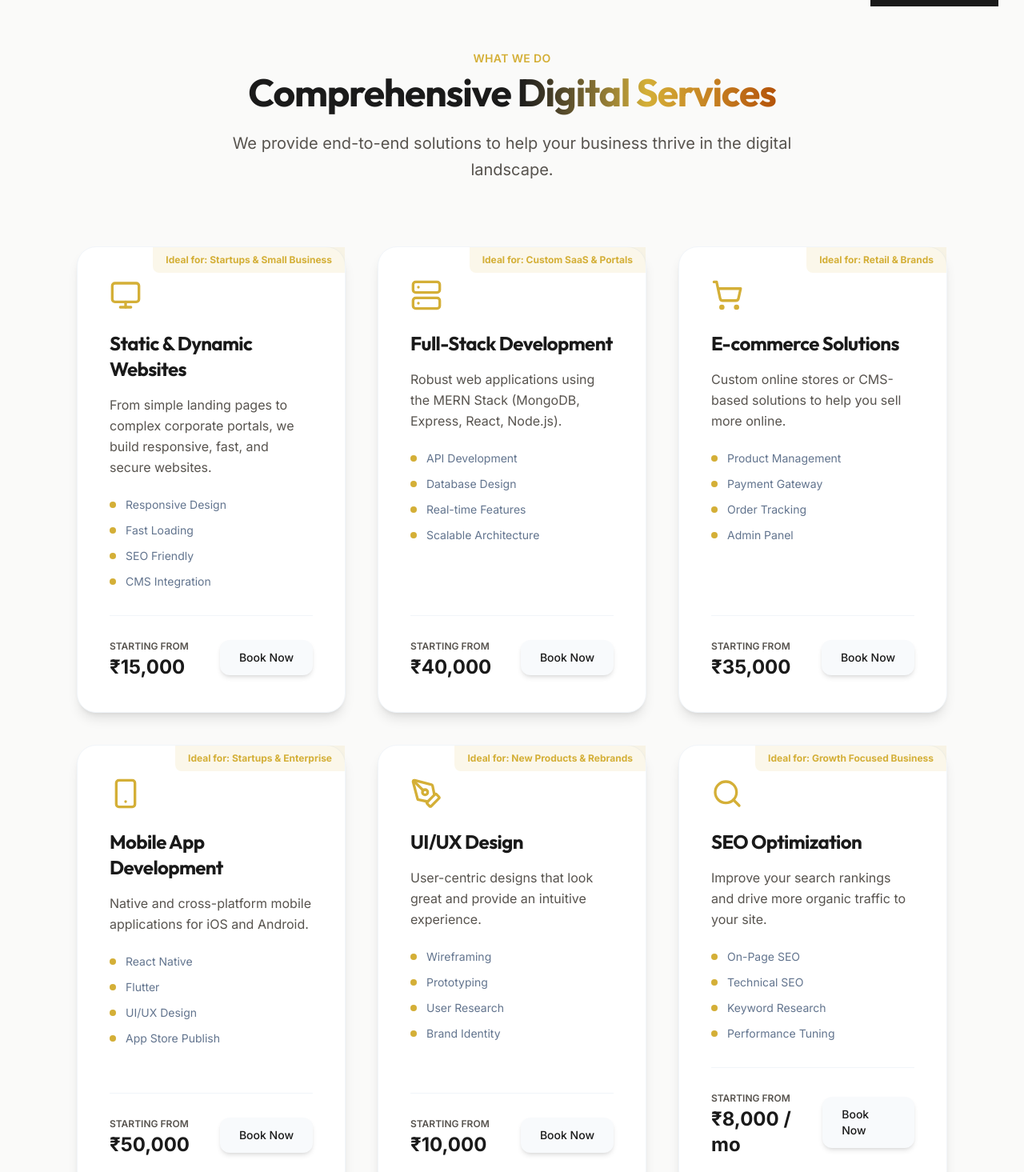
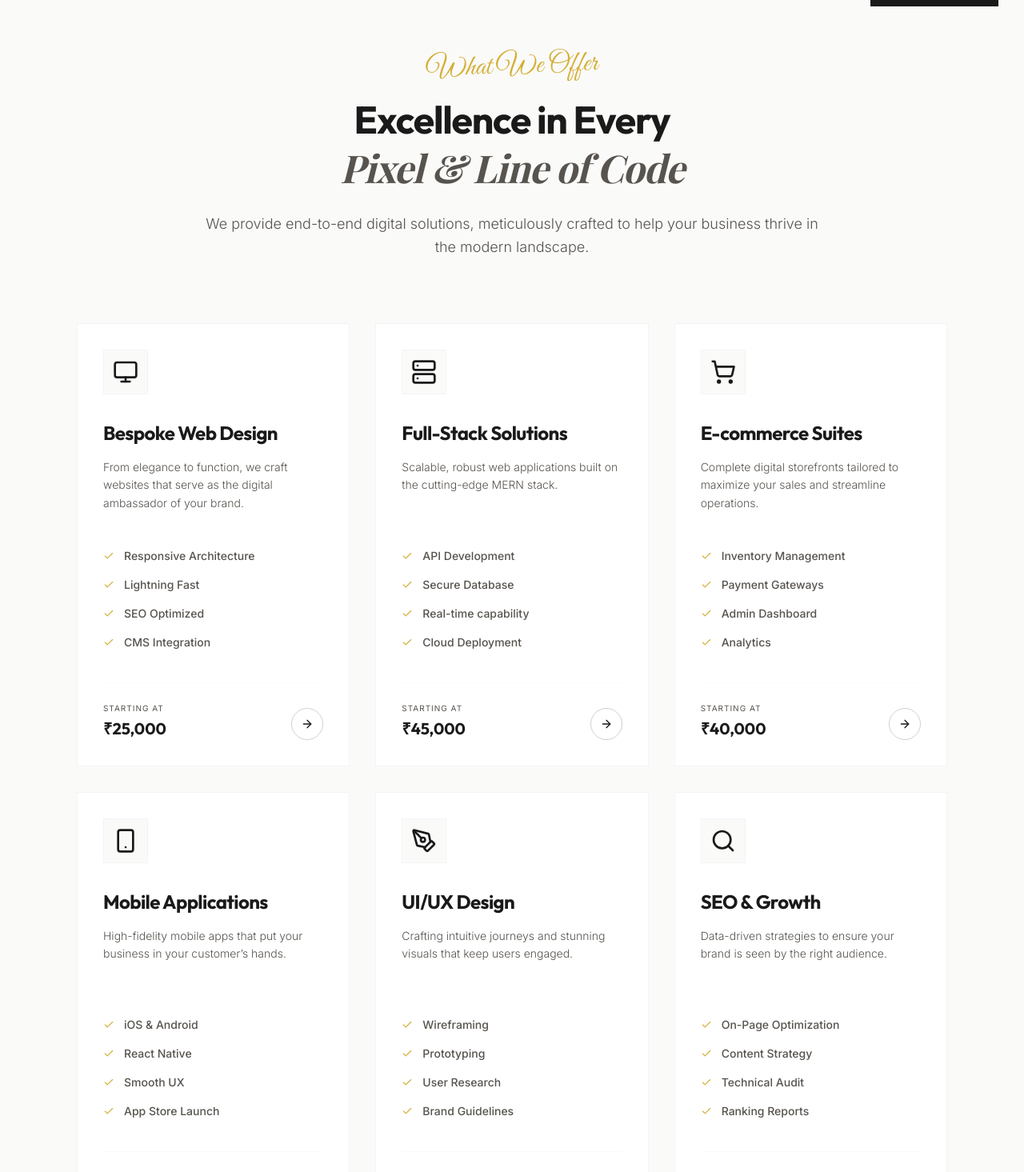
Before and after one commit to uzmaansaricse/techpoint, a React (Vite) app: page /services in a window 1280 px wide. Shown: the part 65-1530 px from the top of the page at 80% size. Built offline with nearby package versions, Linux system fonts and the light colour scheme; a web font is replaced by a local one.

Commit message:
Refactored all inner page to match the "Luxury White/Gold" theme.

```diff
--- a/src/pages/ServicesPage.jsx
+++ b/src/pages/ServicesPage.jsx
@@ -1,56 +1,56 @@
 import React from 'react';
 import SEO from '../components/SEO';
-import { Monitor, ShoppingCart, Smartphone, Search, Server, PenTool } from 'lucide-react';
+import { Monitor, ShoppingCart, Smartphone, Search, Server, PenTool, ArrowRight, Check } from 'lucide-react';
 import { Link } from 'react-router-dom';
 
 const servicesList = [
     {
-        icon: <Monitor size={40} />,
-        title: 'Static & Dynamic Websites',
-        description: 'From simple landing pages to complex corporate portals, we build responsive, fast, and secure websites.',
-        features: ['Responsive Design', 'Fast Loading', 'SEO Friendly', 'CMS Integration'],
-        price: '₹15,000',
-        ideal: 'Startups & Small Business'
+        icon: <Monitor size={32} />,
+        title: 'Bespoke Web Design',
+        description: 'From elegance to function, we craft websites that serve as the digital ambassador of your brand.',
+        features: ['Responsive Architecture', 'Lightning Fast', 'SEO Optimized', 'CMS Integration'],
+        price: '₹25,000',
+        ideal: 'Brands & Startups'
     },
     {
-        icon: <Server size={40} />,
-        title: 'Full-Stack Development',
-        description: 'Robust web applications using the MERN Stack (MongoDB, Express, React, Node.js).',
-        features: ['API Development', 'Database Design', 'Real-time Features', 'Scalable Architecture'],
-        price: '₹40,000',
-        ideal: 'Custom SaaS & Portals'
+        icon: <Server size={32} />,
+        title: 'Full-Stack Solutions',
+        description: 'Scalable, robust web applications built on the cutting-edge MERN stack.',
+        features: ['API Development', 'Secure Database', 'Real-time capability', 'Cloud Deployment'],
+        price: '₹45,000',
+        ideal: 'SaaS & Enterprise'
     },
     {
-        icon: <ShoppingCart size={40} />,
-        title: 'E-commerce Solutions',
-        description: 'Custom online stores or CMS-based solutions to help you sell more online.',
-        features: ['Product Management', 'Payment Gateway', 'Order Tracking', 'Admin Panel'],
-        price: '₹35,000',
-        ideal: 'Retail & Brands'
+        icon: <ShoppingCart size={32} />,
+        title: 'E-commerce Suites',
+        description: 'Complete digital storefronts tailored to maximize your sales and streamline operations.',
+        features: ['Inventory Management', 'Payment Gateways', 'Admin Dashboard', 'Analytics'],
+        price: '₹40,000',
+        ideal: 'Retailers'
     },
     {
-        icon: <Smartphone size={40} />,
-        title: 'Mobile App Development',
-        description: 'Native and cross-platform mobile applications for iOS and Android.',
-        features: ['React Native', 'Flutter', 'UI/UX Design', 'App Store Publish'],
-        price: '₹50,000',
-        ideal: 'Startups & Enterprise'
+        icon: <Smartphone size={32} />,
+        title: 'Mobile Applications',
+        description: 'High-fidelity mobile apps that put your business in your customer’s hands.',
+        features: ['iOS & Android', 'React Native', 'Smooth UX', 'App Store Launch'],
+        price: '₹60,000',
+        ideal: 'Growth Ventures'
     },
     {
-        icon: <PenTool size={40} />,
+        icon: <PenTool size={32} />,
         title: 'UI/UX Design',
-        description: 'User-centric designs that look great and provide an intuitive experience.',
-        features: ['Wireframing', 'Prototyping', 'User Research', 'Brand Identity'],
-        price: '₹10,000',
-        ideal: 'New Products & Rebrands'
+        description: 'Crafting intuitive journeys and stunning visuals that keep users engaged.',
+        features: ['Wireframing', 'Prototyping', 'User Research', 'Brand Guidelines'],
+        price: '₹15,000',
+        ideal: 'Product Teams'
     },
     {
-        icon: <Search size={40} />,
-        title: 'SEO Optimization',
-        description: 'Improve your search rankings and drive more organic traffic to your site.',
-        features: ['On-Page SEO', 'Technical SEO', 'Keyword Research', 'Performance Tuning'],
-        price: '₹8,000 / mo',
-        ideal: 'Growth Focused Business'
+        icon: <Search size={32} />,
+        title: 'SEO & Growth',
+        description: 'Data-driven strategies to ensure your brand is seen by the right audience.',
+        features: ['On-Page Optimization', 'Content Strategy', 'Technical Audit', 'Ranking Reports'],
+        price: '₹10,000 / mo',
+        ideal: 'All Businesses'
     }
 ];
 
@@ -58,48 +58,56 @@ const ServicesPage = () => {
     return (
         <div className="pt-32 pb-24 bg-bg-light min-h-screen">
             <SEO title="Services" />
+
             <div className="container mx-auto px-6 md:px-12 lg:px-24">
                 {/* Header */}
-                <div className="text-center mb-20 animate-fade-in">
-                    <span className="text-accent font-semibold tracking-wide text-sm uppercase mb-2 block">What We Do</span>
-                    <h1 className="text-4xl md:text-5xl font-display font-bold text-primary mb-6">
-                        Comprehensive <span className="text-gradient">Digital Services</span>
+                <div className="text-center mb-20 animate-fade-in max-w-3xl mx-auto">
+                    <span className="font-cursive text-4xl text-accent mb-4 block transform -rotate-2">
+                        What We Offer
+                    </span>
+                    <h1 className="text-4xl md:text-5xl font-display font-bold text-primary mb-6 leading-tight">
+                        Excellence in Every <br />
+                        <span className="font-serif italic text-secondary">Pixel & Line of Code</span>
                     </h1>
-                    <p className="text-lg md:text-xl text-secondary max-w-3xl mx-auto leading-relaxed">
-                        We provide end-to-end solutions to help your business thrive in the digital landscape.
+                    <p className="text-lg text-secondary mx-auto leading-relaxed font-light">
+                        We provide end-to-end digital solutions, meticulously crafted to help your business thrive in the modern landscape.
                     </p>
                 </div>
 
                 {/* Services Grid */}
-                <div className="grid md:grid-cols-2 lg:grid-cols-3 gap-10">
+                <div className="grid md:grid-cols-2 lg:grid-cols-3 gap-8">
                     {servicesList.map((service, index) => (
-                        <div key={index} className="bg-white rounded-3xl p-10 shadow-lg hover:shadow-xl transition-all duration-300 border border-slate-100 group relative flex flex-col">
-                            <div className="absolute top-0 right-0 bg-accent/10 text-accent text-xs font-bold px-4 py-2 rounded-bl-lg">
-                                Ideal for: {service.ideal}
+                        <div key={index} className="bg-white p-8 border border-gray-100 hover:border-gold/30 hover:shadow-gold transition-all duration-500 group relative flex flex-col">
+                            {/* Top Badge */}
+                            <div className="absolute top-0 right-0 bg-primary text-gold text-[10px] font-bold uppercase tracking-widest px-3 py-1 opacity-0 group-hover:opacity-100 transition-opacity duration-300">
+                                {service.ideal}
                             </div>
 
-                            <div className="text-accent mb-6 transform group-hover:scale-110 transition-transform duration-300">
+                            <div className="w-14 h-14 bg-bg-light border border-gray-100 flex items-center justify-center text-primary mb-8 group-hover:bg-primary group-hover:text-gold transition-colors duration-500">
                                 {service.icon}
                             </div>
-                            <h3 className="text-2xl font-bold text-primary mb-4">{service.title}</h3>
-                            <p className="text-secondary mb-6 leading-relaxed">{service.description}</p>
 
-                            <ul className="space-y-3 mb-8 flex-1">
+                            <h3 className="text-2xl font-display font-bold text-primary mb-4">{service.title}</h3>
+                            <p className="text-secondary mb-8 leading-relaxed text-sm font-light min-h-[80px]">
+                                {service.description}
+                            </p>
+
+                            <ul className="space-y-4 mb-10 flex-1">
                                 {service.features.map((feature, idx) => (
-                                    <li key={idx} className="flex items-center text-sm text-slate-500">
-                                        <span className="w-2 h-2 bg-accent rounded-full mr-3"></span>
+                                    <li key={idx} className="flex items-center text-sm text-secondary font-medium">
+                                        <Check size={14} className="text-accent mr-3" />
                                         {feature}
                                     </li>
                                 ))}
                             </ul>
 
-                            <div className="pt-6 border-t border-slate-100 flex items-center justify-between">
+                            <div className="pt-6 border-t border-gray-50 flex items-end justify-between">
                                 <div>
-                                    <span className="text-xs text-secondary uppercase font-semibold">Starting from</span>
-                                    <div className="text-2xl font-bold text-primary">{service.price}</div>
+                                    <span className="text-[10px] text-secondary uppercase tracking-widest block mb-1">Starting At</span>
+                                    <div className="text-xl font-bold text-primary font-display">{service.price}</div>
                                 </div>
-                                <Link to="/contact" className="px-6 py-3 bg-slate-50 text-primary font-medium rounded-xl hover:bg-accent hover:text-white transition-colors text-sm shadow-md">
-                                    Book Now
+                                <Link to="/contact" className="w-10 h-10 border border-primary/20 flex items-center justify-center rounded-full text-primary hover:bg-accent hover:border-accent hover:text-white transition-all duration-300">
+                                    <ArrowRight size={16} />
                                 </Link>
                             </div>
                         </div>
@@ -107,14 +115,14 @@ const ServicesPage = () => {
                 </div>
 
                 {/* CTA Section */}
-                <div className="mt-28 text-center">
-                    <div className="glass-panel p-12 rounded-3xl max-w-4xl mx-auto relative overflow-hidden shadow-xl hover:shadow-2xl transition-shadow">
-                        <div className="absolute top-0 right-0 w-64 h-64 bg-accent/20 rounded-full blur-3xl -z-10"></div>
-                        <h2 className="text-3xl md:text-4xl font-bold mb-6">Ready to start your project?</h2>
-                        <Link to="/contact" className="inline-block px-10 py-4 bg-primary text-white font-medium rounded-full shadow-lg hover:bg-accent transition-colors">
-                            Get a Free Consultation
-                        </Link>
-                    </div>
+                <div className="mt-32 text-center relative">
+                    <div className="absolute top-1/2 left-1/2 -translate-x-1/2 -translate-y-1/2 w-[600px] h-[300px] bg-gold/5 blur-[100px] -z-10 rounded-full pointer-events-none"></div>
+
+                    <h2 className="text-3xl md:text-5xl font-display font-bold text-primary mb-8">Ready to Elevate Your Brand?</h2>
+
+                    <Link to="/contact" className="inline-flex items-center gap-3 px-10 py-5 bg-primary text-white font-bold uppercase tracking-widest text-sm shadow-xl hover:bg-accent hover:translate-y-[-2px] transition-all duration-300 group">
+                        Start a Project <ArrowRight className="w-4 h-4 group-hover:translate-x-1 transition-transform" />
+                    </Link>
                 </div>
             </div>
         </div>
```
Also changed, not shown: src/pages/ContactPage.jsx (+45 -39 lines).
